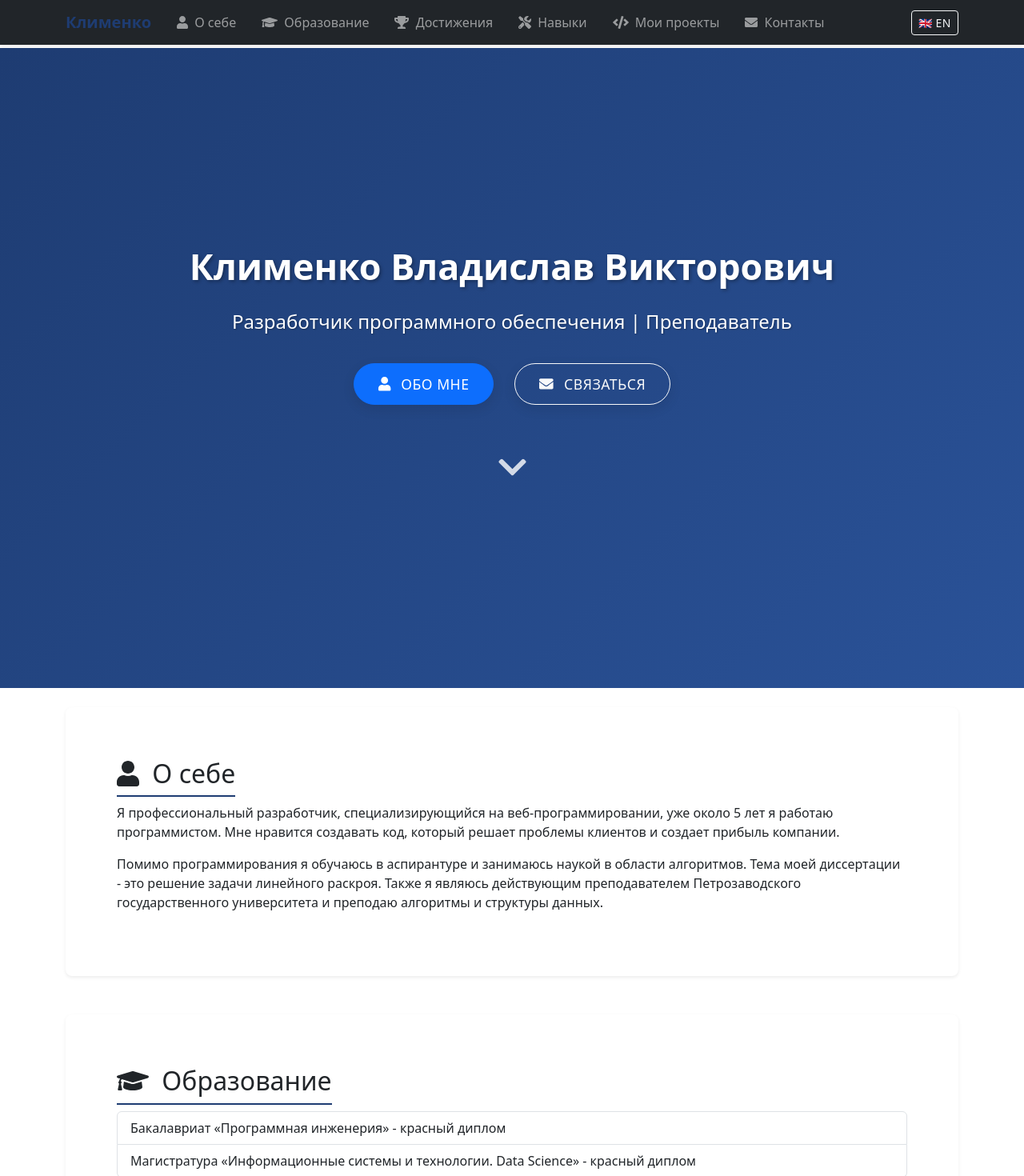
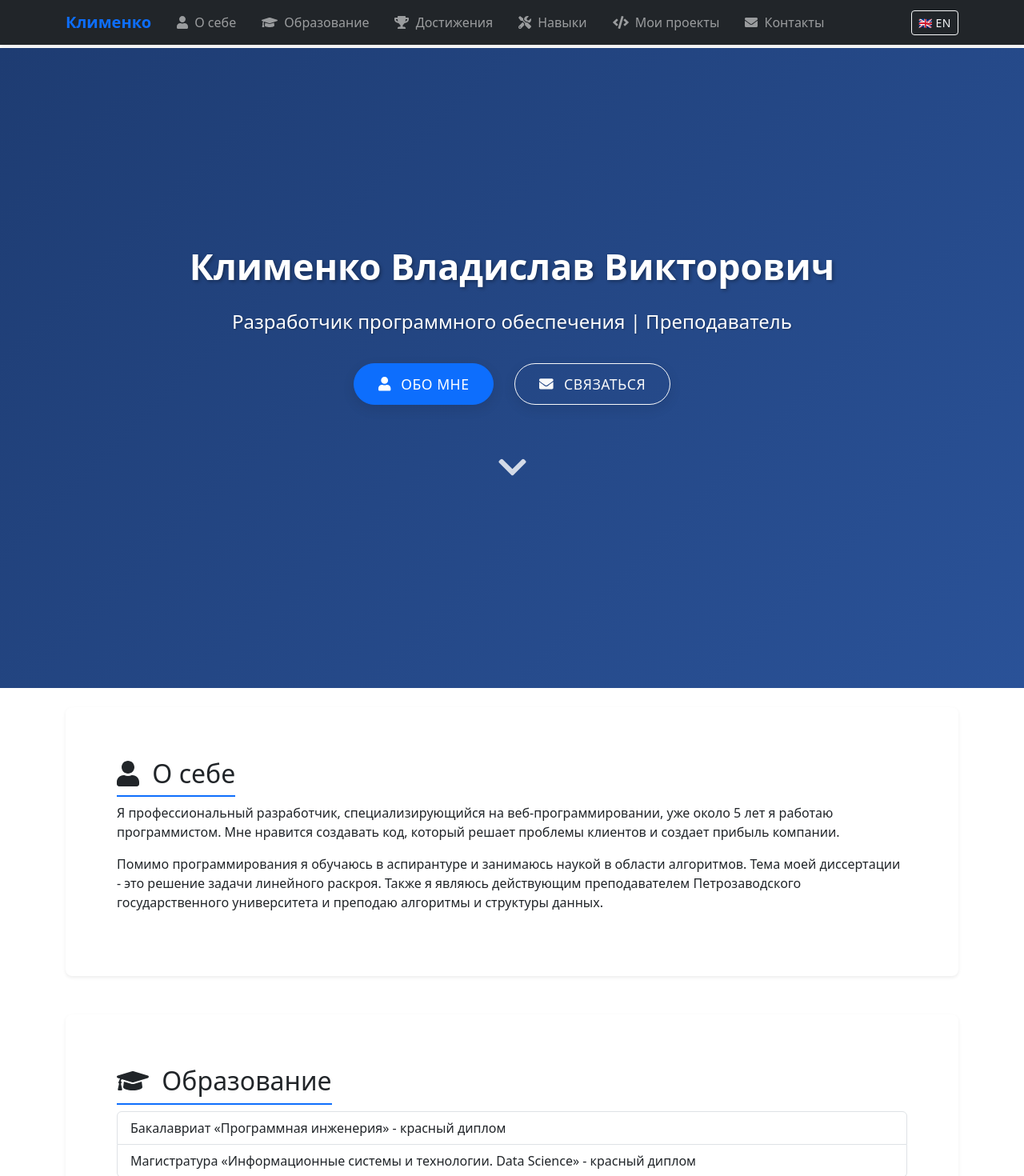
Before and after one commit to Tvorobusheck/klimenko-portfolio, a Vue app: page / in a window 1280 px wide. Shown: the top 1470 px of the page at 80% size. Built offline with nearby package versions, Linux system fonts and the light colour scheme.

Commit message:
Улучшение навигационной панели

```diff
--- a/src/App.vue
+++ b/src/App.vue
@@ -95,8 +95,8 @@ export default {
 @import 'https://cdnjs.cloudflare.com/ajax/libs/font-awesome/5.15.4/css/all.min.css';
 
 :root {
-  --primary-color: #1e3c72;
-  --primary-hover: #2a5298;
+  --primary-color: #0d6efd;
+  --primary-hover: #0b5ed7;
   --secondary-color: #6c757d;
   --light-color: #f8f9fa;
   --dark-color: #212529;
--- a/src/components/layout/Navbar.vue
+++ b/src/components/layout/Navbar.vue
@@ -1,7 +1,7 @@
 <template>
   <nav class="navbar navbar-expand-lg navbar-dark bg-dark fixed-top">
     <div class="container">
-      <a class="navbar-brand" href="#">Клименко</a>
+      <a class="navbar-brand" href="#">{{ t('nav.name') }}</a>
       <button class="navbar-toggler" type="button" data-bs-toggle="collapse" data-bs-target="#navbarNav" aria-controls="navbarNav" aria-expanded="false" aria-label="Toggle navigation">
         <span class="navbar-toggler-icon"></span>
       </button>
--- a/src/i18n/translations.js
+++ b/src/i18n/translations.js
@@ -7,6 +7,7 @@ const translations = {
       contactButton: 'Связаться'
     },
     nav: {
+      name: 'Клименко',
       about: 'О себе',
       education: 'Образование',
       achievements: 'Достижения',
@@ -131,6 +132,7 @@ const translations = {
       contactButton: 'Contact Me'
     },
     nav: {
+      name: 'Klimenko',
       about: 'About Me',
       education: 'Education',
       achievements: 'Achievements',
```
